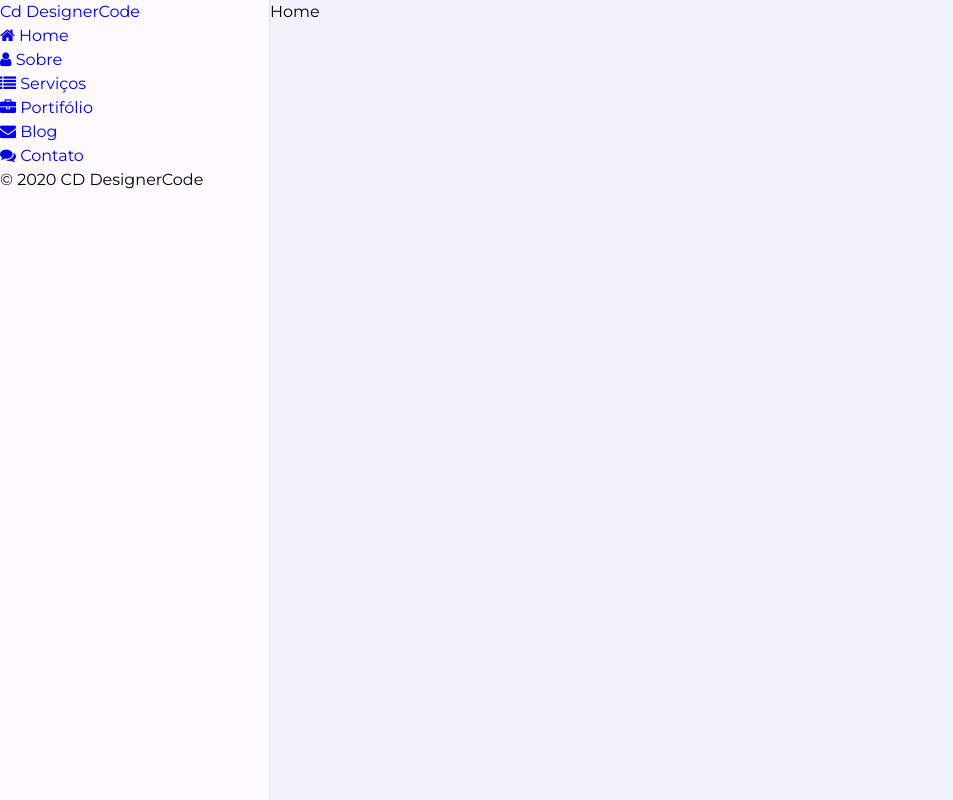
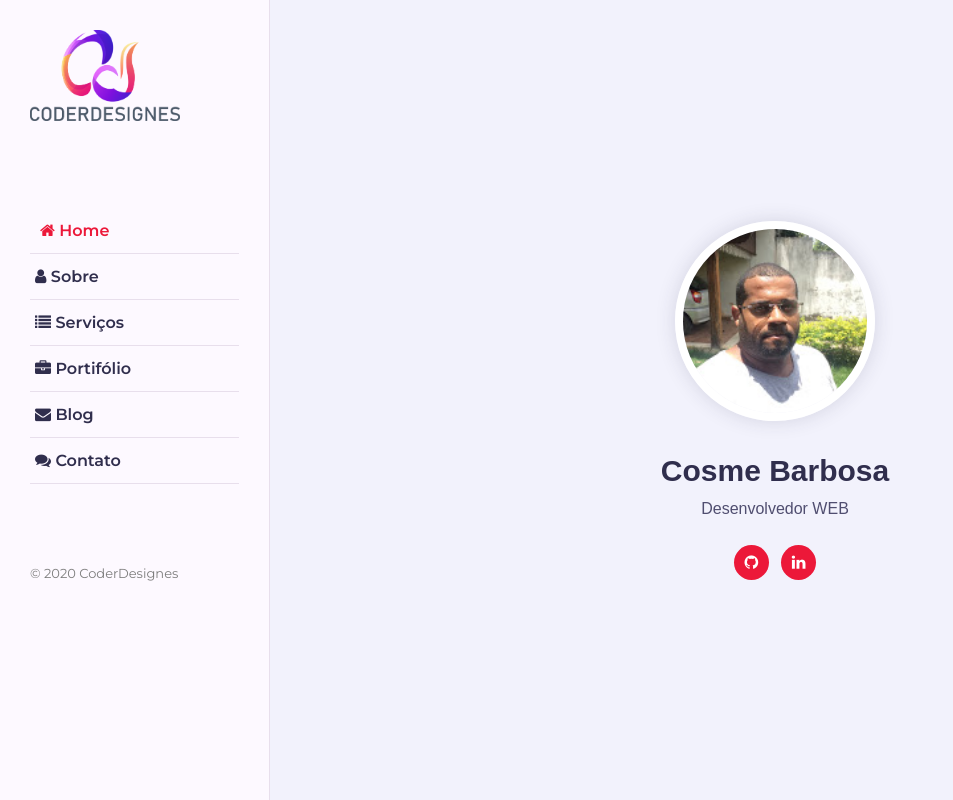
Before and after one commit to cosmeg5/portif-lio, a plain HTML site: page index.html in a window 1280 px wide. Shown: the whole page, without its empty margins (0-953 px from the left). Drawn offline with Linux system fonts and the light colour scheme.

Commit message:
Página inicial

```diff
--- a/css/style.css
+++ b/css/style.css
@@ -19,9 +19,20 @@
     background-color: #f2f2fc;
     min-height: 100vh;
     display: block;
+    padding: 0 30px;
 }
 .main-content {
     padding-left: 270px;
+}
+
+.container {
+    max-width: 1100px;
+    width: 100%;
+    margin:auto;
+}
+.shadow-dark {
+    -webkit-box-shadow: 0 0 20px rgba(48,46,77,0.15);
+    box-shadow: 0 0 20px rgba(48,46,77,0.15);
 }
 
 /* Aside */
@@ -34,5 +45,142 @@
     top: 0px;
     z-index: 10;
     border-right:1px solid #e8dfec;
+    padding: 30px;
+}
+.aside .nav-toggler {
+    height: 40px;
+    width: 45px;
+    border: 1px solid #d4d4e3;
+    cursor: pointer;
+    position: fixed;
+    left: 300px;
+    top: 30px;
+    z-index: 11;
+    border-radius: 5px;
+    background-color: #fdf9ff;
+   /* display: -ms-flexbox;
+    display: flex;*/
+    display: none;
+    -ms-flex-aling: center;
+    align-items: center;
+    -ms-flex-pack: center;
+    justify-content: center;
+}
+.aside .nav-toggler span{
+    height: 2px;
+    width: 18px;
+    display: inline-block;
+    background-color: #ec1839;
+    position: relative;
+}
+.aside .nav-toggler span::before {
+    content: '';
+    height: 2px;
+    width: 18px;
+    position: absolute;
+    top: -6px;
+    left: 0;
+    background-color: #ec1839;
+}
+.aside .nav-toggler span::after {
+    content: '';
+    height: 2px;
+    width: 18px;
+    position: absolute;
+    top: 6px;
+    left: 0;
+    background-color: #ec1839;
+}
+.aside .logo img {
+    width: 150px;
+    margin: right;
+}
+.aside .nav{
+    list-style: none;
+    margin: 80px 0;
+    padding: 0;
+}
+.aside .nav .li {
+    display: block;
+}
+.aside .nav li a {
+    font-size: 16px;
+    font-weight: 600;
+    color: #302e4d;
+    text-decoration: none;
+    line-height: 45px;
+    display: block;
+    border-bottom:1px solid #e8dfec;
+    -webkit-transition: all 0.3s ease;
+    transition: all 0.3s ease;
+    text-transform: capitalize;
+}
+.aside .nav li a:not(.active):hover{
+    padding: 5px;
+}
+.aside .nav li a:hover,
+.aside .nav li a.active {
+    padding-left: 5px;
+    color: #ec1839;
+}
+.aside .nav li a .fa {
+    margin-left: 5px;
+}
+.aside .copyright-text{
+    font-size: 13px;
+    color: #7d7d7d;
+    padding-bottom: 20px;
 }
 /* Home */
+
+.home {
+    min-height: 100vh;
+    display: -ms-flexbox;;
+    display: flex;
+}
+.home .intro {
+    text-align: center;
+}
+.home .intro img {
+    width: 200px;
+    height: 200px;
+    border-radius: 50%;
+    display: inline-block;
+    border: 8px solid #ffffff;
+}
+.home .intro h1 {
+    font-size: 30px;
+    color: #302e4d;
+    font-family: 'Rubik', sans-serif;
+    font-weight: 700;
+    margin: 20px 0 5px;
+}
+.home .intro p {
+    font-size: 16px;
+    color: #504e70;
+    font-family: 'Rubik', sans-serif;
+    font-weight: 500;
+    margin: 0px;
+    line-height: 22px;
+}
+.home .intro .social-link {
+    margin-top: 25px;
+}
+.home .intro .social-link a {
+    height: 35px;
+    width: 35px;
+    display: inline-block;
+    text-align: center;
+    line-height: 35px;
+    background-color: #ec1839;
+    color: #ffffff;
+    margin: 0 4px;
+    border-radius: 50%;
+    text-decoration: none;
+    -webkit-transition: all 0.3s ease;
+    transition: all 0.3s ease;
+}
+.home .intro .social-link a:hover {
+    -webkit-transform: scale(1.1);
+    transform: scale(1.1);
+}
--- a/index.html
+++ b/index.html
@@ -18,12 +18,17 @@
     <div class="aside">
         <!--Logo-->
         <div class="logo">
-            <a href="#">Cd DesignerCode</a>
+            <a href="#"><img src="img/logo.png"></a>
         </div>
+        <!--Nav Toggler Btn-->
+        <div class="nav-toggler">
+            <span></span>
+        </div>
+        <!--Nav Toggler Btn end-->
          <!--Logo End-->
          <!--Nav-->
          <ul class="nav">
-            <li><a href="#"><i class="fa fa-home"></i> Home</a></li>
+            <li><a href="#" class="active"><i class="fa fa-home"></i> Home</a></li>
             <li><a href="#"><i class="fa fa-user"></i> Sobre</a></li>
             <li><a href="#"><i class="fa fa-list"></i> Serviços</a></li>
             <li><a href="#"><i class="fa fa-briefcase"></i> Portifólio</a></li>
@@ -31,8 +36,8 @@
             <li><a href="#"><i class="fa fa-comments"></i> Contato</a></li>
          </ul>
          <!--Copyright-->
-         <div class="copuright-text">
-            &copy; 2020 CD DesignerCode
+         <div class="copyright-text">
+            &copy; 2020 CoderDesignes
          </div>
          </div>
          <!--Nav End-->
@@ -40,9 +45,21 @@
     <!-- Aside End -->
     <!--Main Content-->
     <div class="main-content">
+        <!--Home Section-->
         <section class="home section">
-            Home
+            <div class="container">
+               <div class="intro">
+                  <img src="img/DF5B6E71-40FD-45EB-B1ED-52339659FDD5.jpeg" alt="profile" class="shadow-dark">
+                  <h1>Cosme Barbosa</h1>
+                  <p>Desenvolvedor WEB</p>
+                  <div class="social-link">
+                    <a href="#"><i class="fa fa-github"></i></a>
+                    <a href="#"><i class="fa fa-linkedin"></i></a>
+                  </div>
+               </div>
+            </div>
         </section>
+        <!--Home Section End-->
     </div>
     <!--Main Content End-->
 </div>
```
Also changed, not shown: img/DF5B6E71-40FD-45EB-B1ED-52339659FDD5.jpeg (added), img/logo.png (added).
